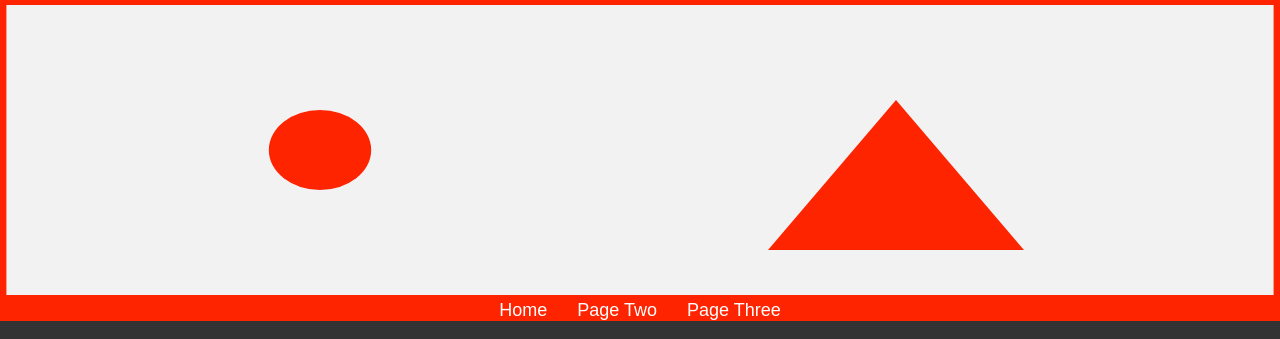
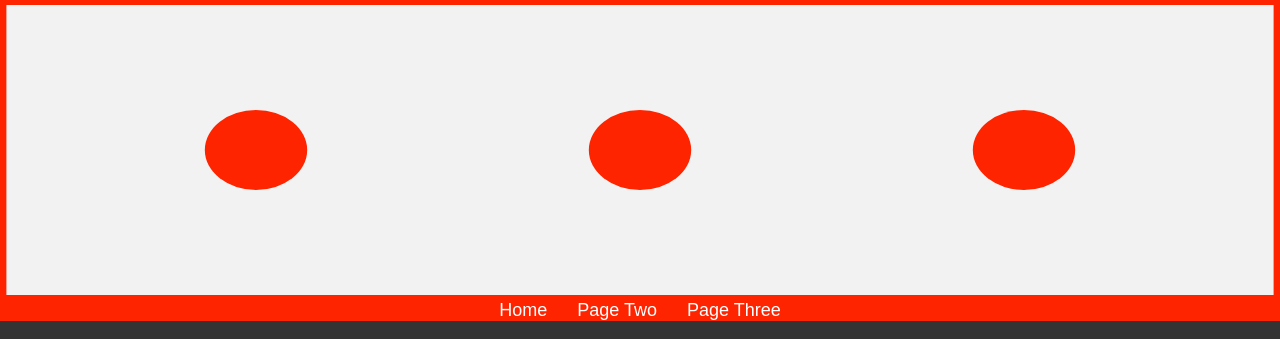
Before and after one commit to yungstr8/CSC317assignment-2-repo, a plain HTML site: page index.html in a window 1280 px wide. Shown: the top 339 px of the page. Drawn offline with Linux system fonts and the light colour scheme.

Commit message:
Update index.html

```diff
--- a/index.html
+++ b/index.html
@@ -70,14 +70,14 @@
 </head>
 <body>
 
-    <!-- Custom SVG Banner -->
+    <!-- Custom SVG Banner with Three Circles -->
     <svg xmlns="http://www.w3.org/2000/svg" viewBox="0 0 100 30" preserveAspectRatio="none">
         <!-- Rectangle as background -->
         <rect x="0" y="0" width="100" height="30" fill="#f2f2f2" stroke="#ff2400" stroke-width="1"/>
-        <!-- Red Circle -->
-        <circle cx="25" cy="15" r="4" fill="#ff2400"/>
-        <!-- Red Triangle (Polygon) -->
-        <polygon points="70,10 80,25 60,25" fill="#ff2400"/>
+        <!-- Three Red Circles -->
+        <circle cx="20" cy="15" r="4" fill="#ff2400"/>
+        <circle cx="50" cy="15" r="4" fill="#ff2400"/>
+        <circle cx="80" cy="15" r="4" fill="#ff2400"/>
     </svg>
 
     <!-- Navigation Menu -->
```
